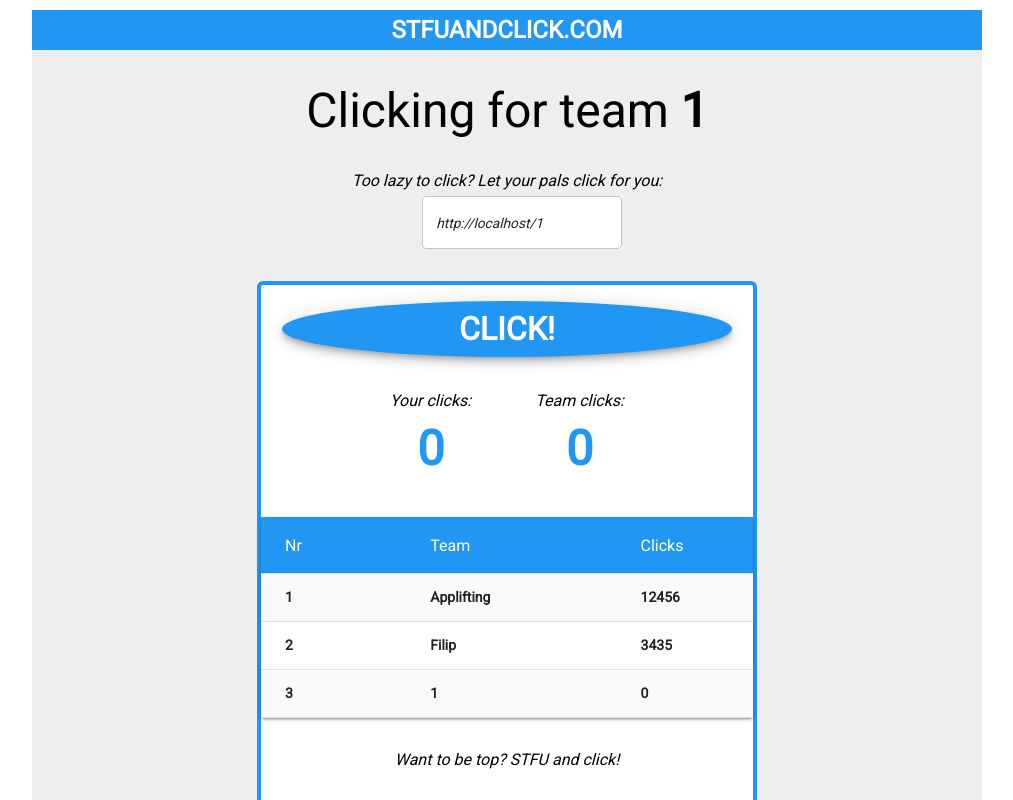
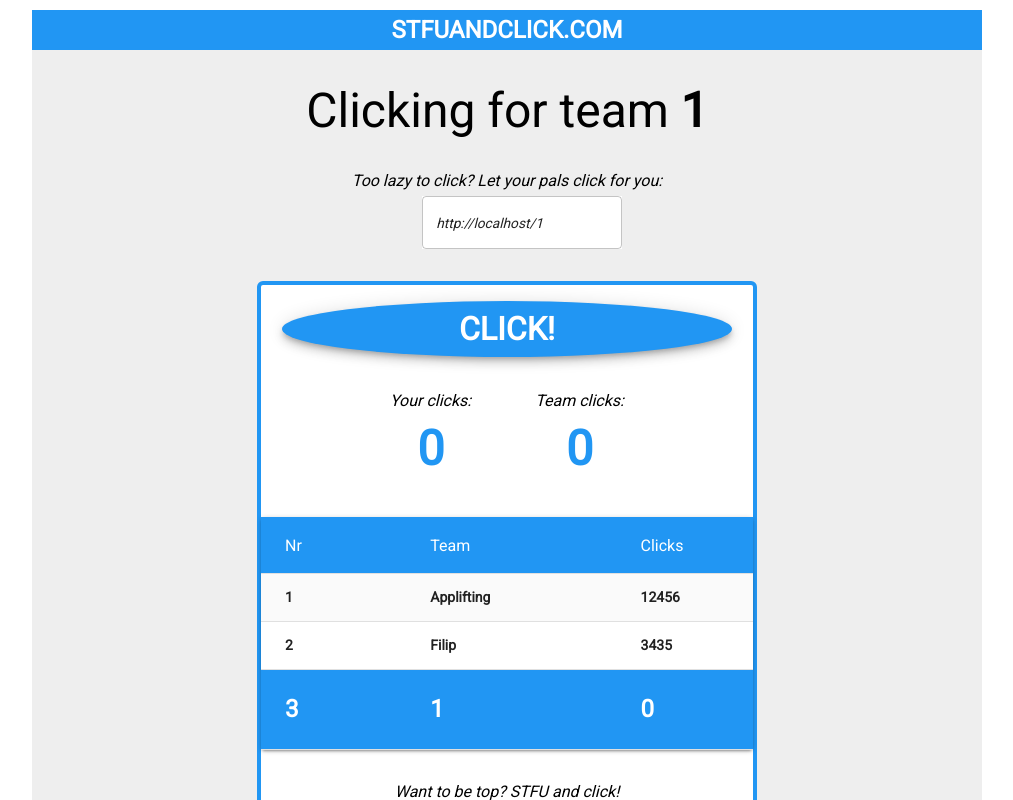
Before and after one commit to geulaproch/applifting_test_task, a React (Create React App) app: page /1 in a window 1280 px wide. Shown: the top 800 px of the page, without its empty margins (133-1146 px from the left). Built offline with nearby package versions, Linux system fonts and the light colour scheme.

Commit message:
Added blue color of current team row

```diff
--- a/src/components/TopClickersChart.js
+++ b/src/components/TopClickersChart.js
@@ -31,6 +31,15 @@ const styles = theme => ({
     row: {
         '&:nth-of-type(odd)': {
             backgroundColor: theme.palette.background.default,
+        },
+    },
+    blueRow: {
+        backgroundColor: '#2196f3',
+        fontWeight: 600,
+        height: '80px',
+        '& > th, & > td': {
+            color: '#ffffff',
+            fontSize: '24px',
         },
     },
 });
@@ -80,15 +89,22 @@ class TopClickersChart extends React.Component {
                         </TableRow>
                     </TableHead>
                     <TableBody>
-                        {rows.map(row => (
-                            <TableRow className={classes.row} key={row.id}>
+                        {rows.map(row => {
+                            let rowStyle = classes.row;
+                            if (row.team === this.props.currentTeam) {
+                                rowStyle = classes.blueRow;
+                            }
+                            return (
+                                <TableRow className={rowStyle} key={row.id}>
                                     <CustomTableCell component='th' scope='row'>
                                         {row.order}
                                     </CustomTableCell>
                                     <CustomTableCell>{row.team}</CustomTableCell>
                                     <CustomTableCell>{row.clicks}</CustomTableCell>
                                 </TableRow>
-                        ))}
+                            )
+
+                        })}
                     </TableBody>
                 </Table>
             </Paper>
@@ -102,6 +118,7 @@ TopClickersChart.propTypes = {
 
 const mapStateToProps = (state) => {
     return {
+        currentTeam: state.player.team,
         teams: state.teams,
     }
 };
```
Lines whose indentation alone changed are shown as unchanged.
